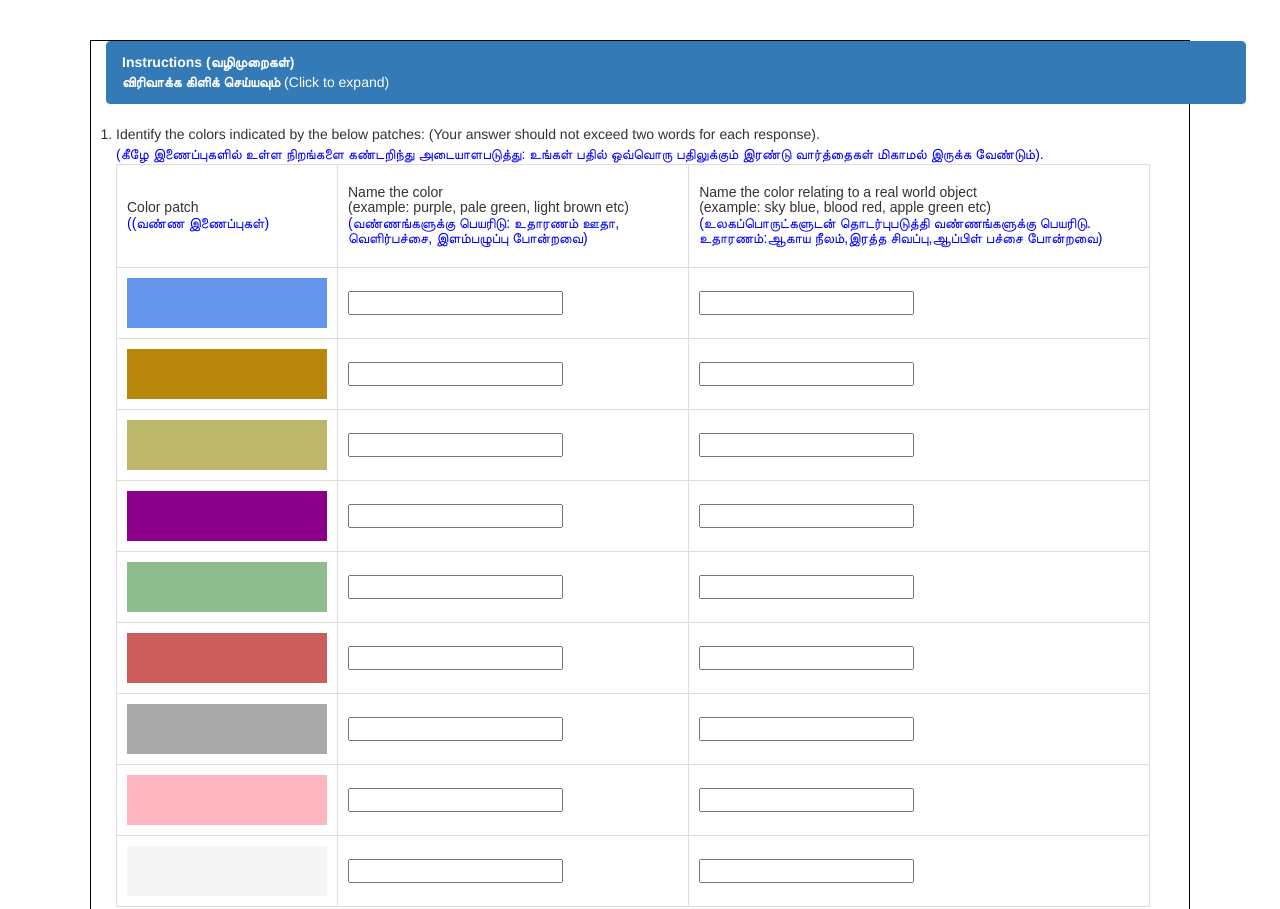
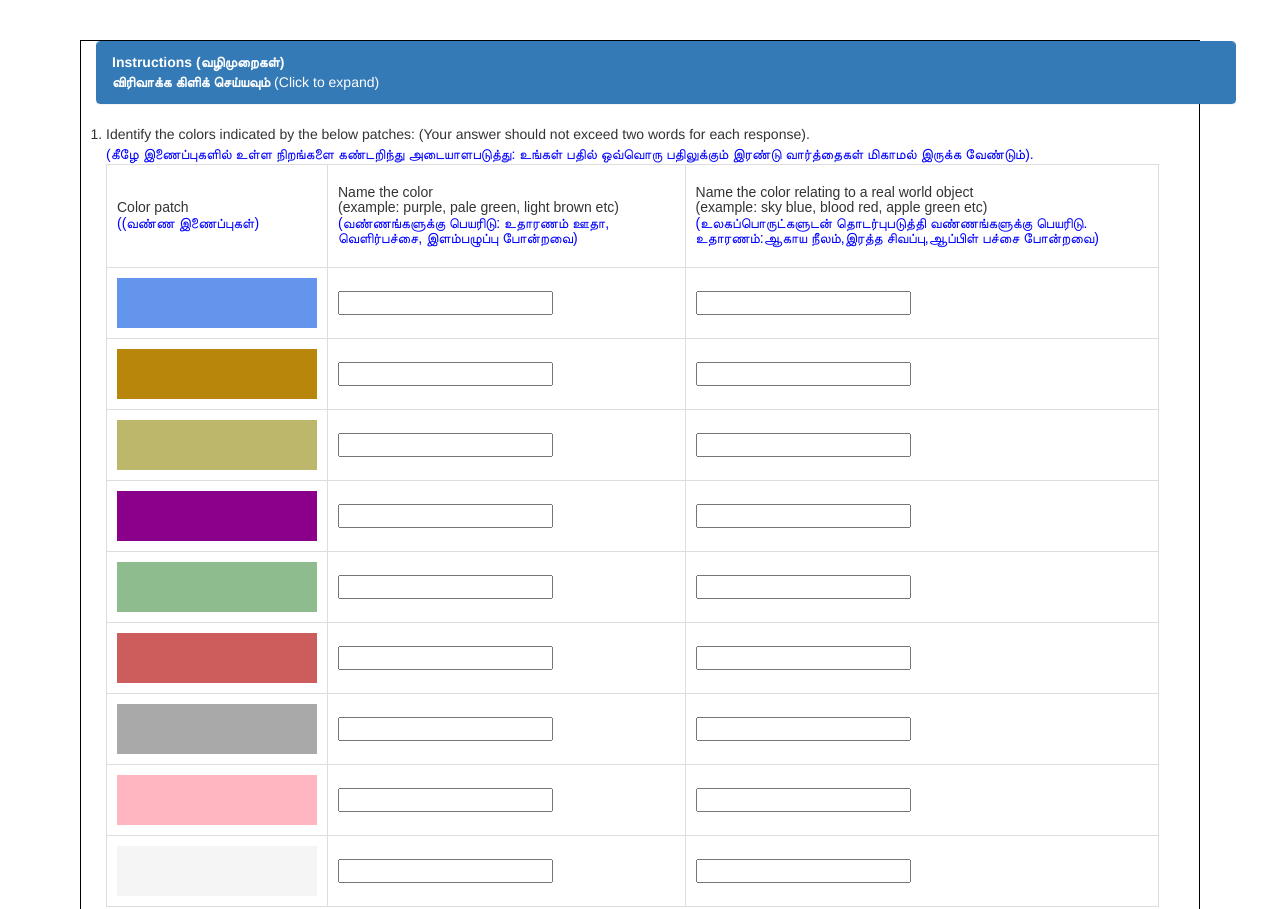
Before and after one commit to Elaaaa/colors-app-tamil, a plain HTML site: page index.html in a window 1280 px wide. Shown: the top 909 px of the page. Drawn offline with nearby package versions, Linux system fonts and the light colour scheme.

Commit message:
Update index.html

```diff
--- a/index.html
+++ b/index.html
@@ -242,8 +242,8 @@ body {
     border: 1px solid black;
     margin-top: 40px;
     margin-bottom: 120px;
-    margin-right: 90px;
-    margin-left: 90px;
+    margin-right: 80px;
+    margin-left: 80px;
     background-color: white;
 }
 </style>
```
